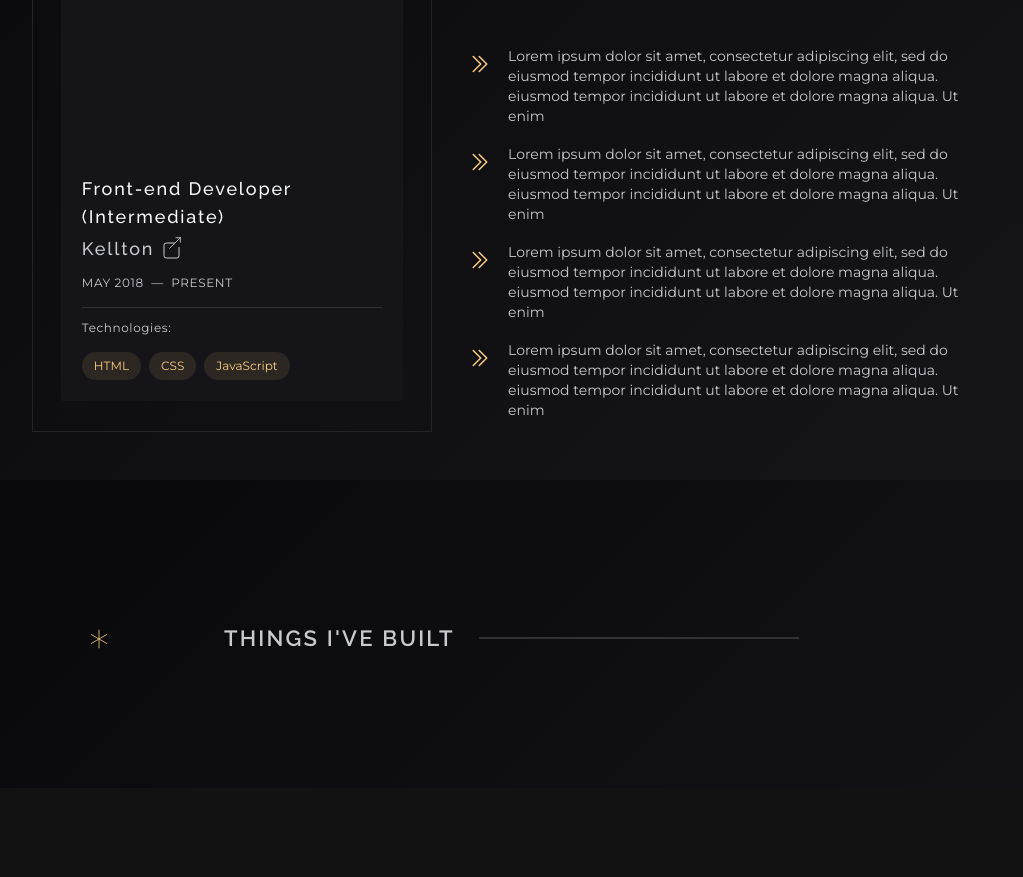
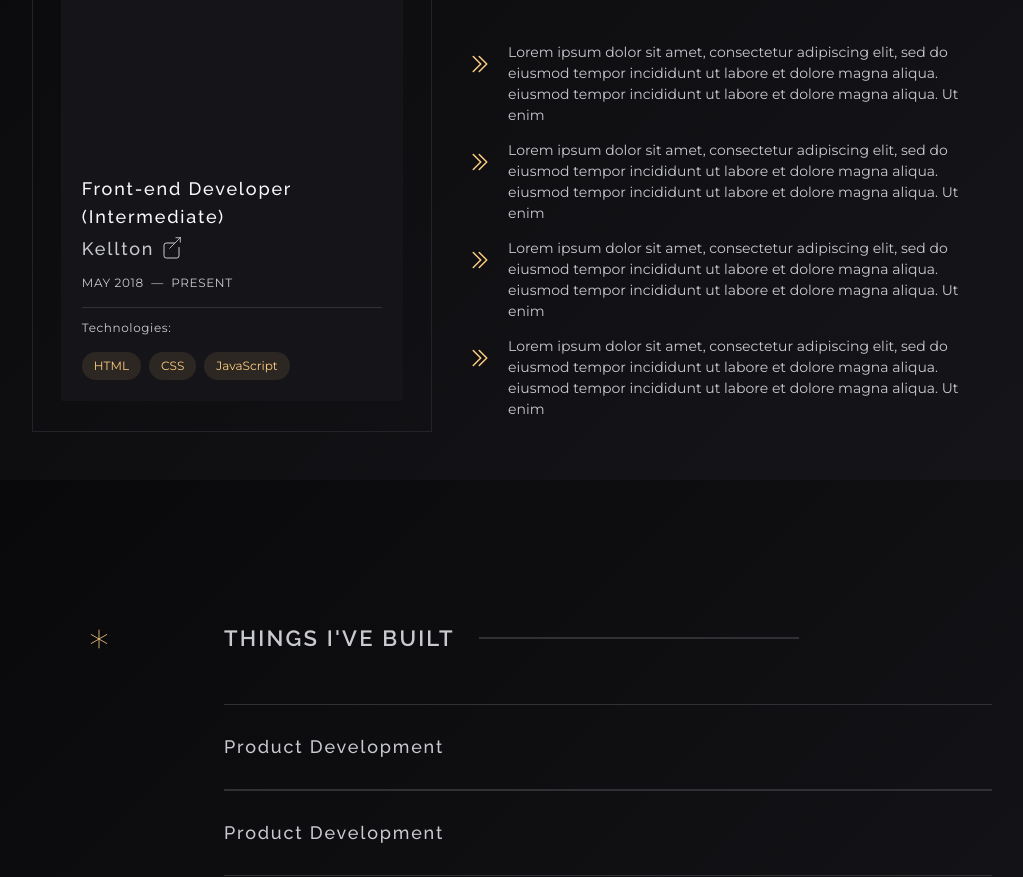
Before and after one commit to eseoooo/v1, a Next.js app: page / in a window 1280 px wide. Shown: the part 1920-2797 px from the top of the page, without its empty margins (128-1151 px from the left). Before the commit the page ends 2708 px from the top, so only its background shows below. Built offline with nearby package versions, Linux system fonts and the light colour scheme.

Commit message:
add starting project item

```diff
--- a/components/experience/job-description-panel.js
+++ b/components/experience/job-description-panel.js
@@ -12,9 +12,9 @@ export default function JobDescriptionPanel() {
             key={index}
             role="listitem"
             aria-label="A job role"
-            className="mb-3 ml-8 md:ml-4 pl-5 leading-loose relative"
+            className="mb-3 ml-8 md:ml-4 pl-5 relative"
           >
-            <p className="mb-0 text-base-sm xs:text-sm">
+            <p className="mb-0 sub-text leading-normal">
               Lorem ipsum dolor sit amet, consectetur adipiscing elit, sed do
               eiusmod tempor incididunt ut labore et dolore magna aliqua.
               eiusmod tempor incididunt ut labore et dolore magna aliqua. Ut
--- a/components/experience/job-title-panel.js
+++ b/components/experience/job-title-panel.js
@@ -18,7 +18,7 @@ export default function JobTitlePanel({ children }) {
         >
           <h4>
             <Link
-              className="focused-link group/link flex flex-col w-full text-pretty"
+              className="focused-link group/link flex flex-col w-full text-pretty text-slate-50"
               aria-label="Intermediate Front-end Developer at Kellton (opens in a new tab)"
               href="https://kellton.com/"
               target="_blank"
@@ -46,7 +46,7 @@ export default function JobTitlePanel({ children }) {
       <div className="md:hidden">
         <h4 className="group">
           <Link
-            className="focused-link group/link flex flex-col w-full text-pretty"
+            className="focused-link group/link flex flex-col w-full text-pretty text-slate-50"
             aria-label="Intermediate Front-end Developer at Kellton (opens in a new tab)"
             href="https://kellton.com/"
             target="_blank"
--- /dev/null
+++ b/components/projects/project-item.js
@@ -0,0 +1,34 @@
+"use client";
+import { useState } from "react";
+
+export default function ProjectItem({ name }) {
+  const [open, setOpen] = useState(false);
+
+  const toggleDetails = () => {
+    setOpen((prevState) => !prevState);
+  };
+
+  return (
+    <details
+      name={name}
+      open={open}
+      onToggle={(event) => setOpen(event.target.open)}
+      className="group border-t border-b border-dark-800 cursor-pointer max-h-24 overflow-hidden open:max-h-72 hover:border-t-gold-700 motion-safe:duration-400 motion-safe:ease-out"
+    >
+      <summary className="list-none py-7">
+        <h4 className="inline-flex mb-0">Product Development</h4>
+      </summary>
+      <p onClick={toggleDetails} className="sub-text leading-normal">
+        rem Ipsum is simply dummy text of the printing and typesetting industry.
+        Lorem Ipsum has been the standard dummy text ever since the 1500s, when
+        an unknown printer took a galley of type and scrambled it to make a type
+        specimen book. It has survived not only five centuries, but also the
+        leap into electronic typesetting, remaining essentially unchanged. It
+        was popularised in the 1960s with the release of Letraset sheets
+        containing Lorem Ipsum passages, and more recently with desktop
+        publishing software like Aldus PageMaker including versions of Lorem
+        Ipsum.
+      </p>
+    </details>
+  );
+}
--- a/components/projects/projects.js
+++ b/components/projects/projects.js
@@ -1,5 +1,6 @@
 import HeadingDash from "@/components/ui/heading-dash";
 import AsteriskIcon from "@/public/icons/asterisk-icon.svg";
+import ProjectItem from "@/components/projects/project-item";
 
 export default function Projects() {
   return (
@@ -15,6 +16,10 @@ export default function Projects() {
       </div>
       <div>
         <HeadingDash>Things I&apos;ve built</HeadingDash>
+        <div className="max-w-3xl pt-3">
+          <ProjectItem name="project-item" />
+          <ProjectItem name="project-item" />
+        </div>
       </div>
 
       {/* <ProjectList /> */}
--- a/public/css/ui.css
+++ b/public/css/ui.css
@@ -38,7 +38,7 @@
   }
 
   h4 {
-    @apply text-base md:text-lg tracking-widest font-medium text-slate-50;
+    @apply text-base md:text-lg tracking-widest font-medium;
   }
 
   h5 {
@@ -78,6 +78,10 @@
   .link {
     @apply outline-none focus:outline-none text-gold-700 relative no-underline after:content-[''] after:absolute after:left-0 after:-bottom-0.5 after:w-0 after:h-[1px] after:bg-gold-700 after:duration-200 after:ease-out hover:after:w-full focus-visible:after:w-full;
   }
+
+  .sub-text {
+    @apply font-montserrat  text-base-sm xs:text-sm;
+  }
 }
 
 @layer utilities {
--- a/tailwind.config.js
+++ b/tailwind.config.js
@@ -30,6 +30,9 @@ module.exports = {
       borderWidth: {
         0.5: "0.5px",
       },
+      transitionDuration: {
+        400: "400ms",
+      },
       fontSize: {
         xxs: "0.625rem",
         "base-sm": "0.8125rem",
```
